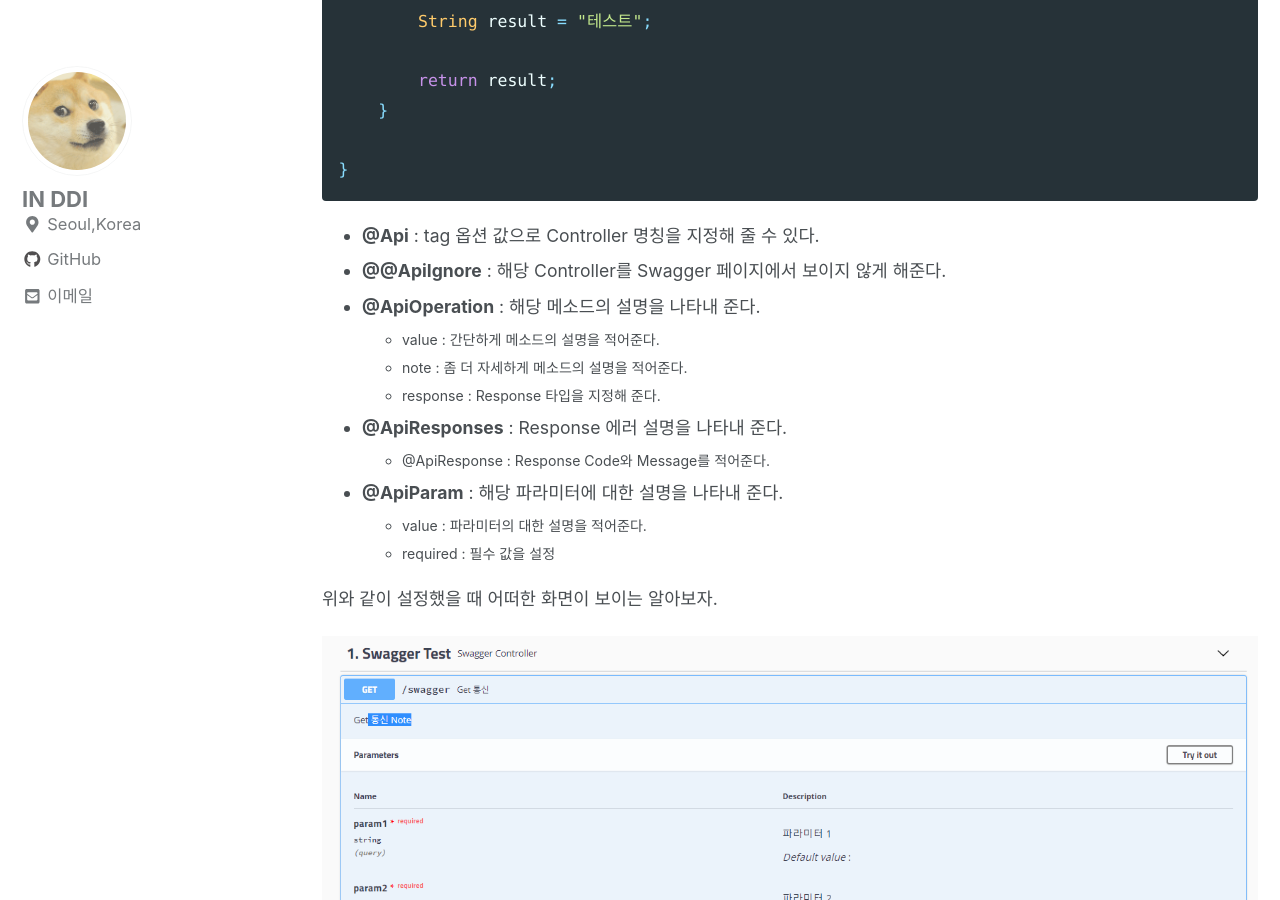
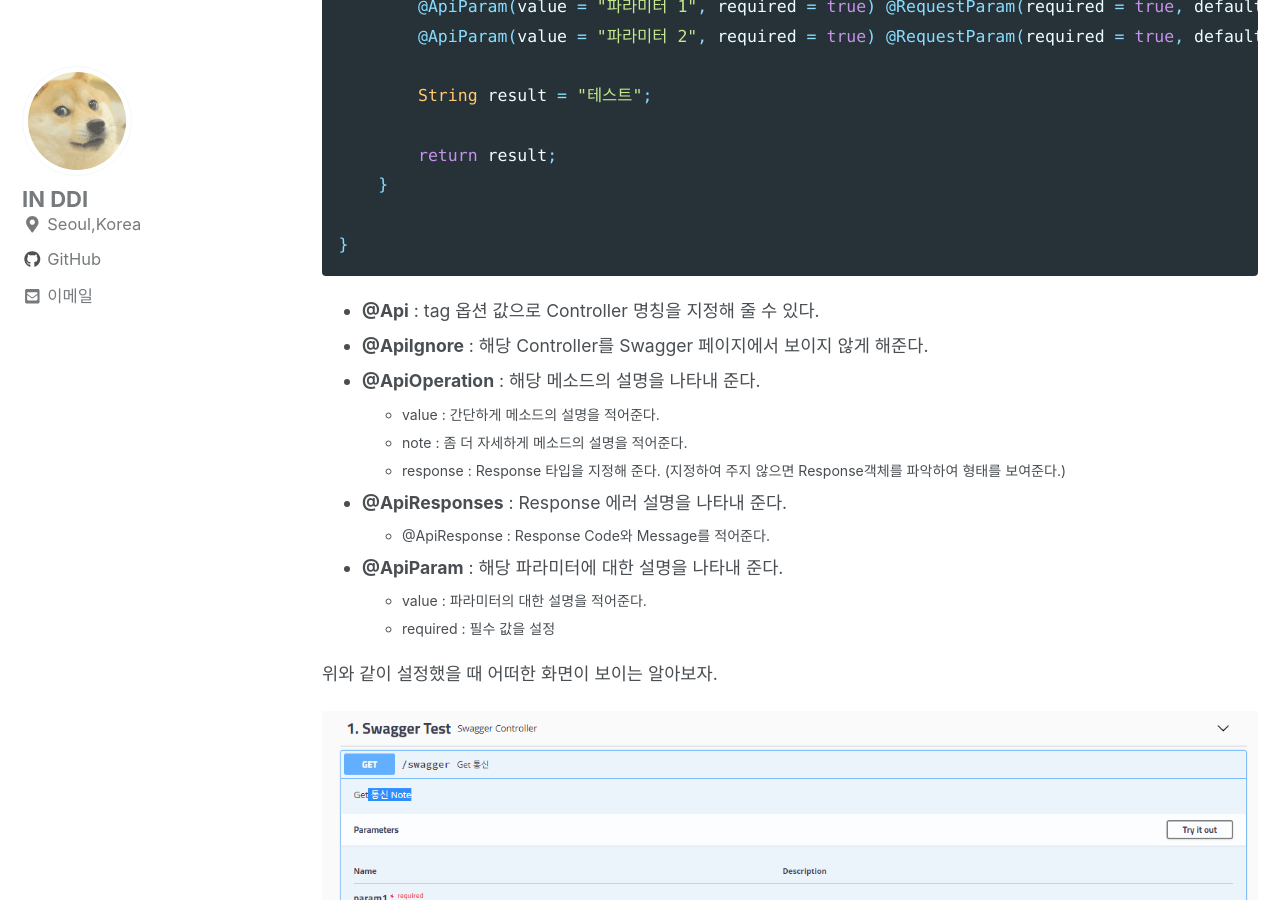
Before and after one commit to InSeok9068/inseok9068.github.io, a Jekyll site: the page built from _posts/springboot/2020-06-22-springboot-swagger.md, in a window 1280 px wide and 900 px high, scrolled down 3797 px. Built offline with Jekyll 4.4.1, drawn with Linux system fonts in a browser that asks for light colours; cached includes are drawn as plain includes; nearby versions of some CDN libraries; comment, search, counter and statistics services are not loaded; some of the changed text lies outside the part shown.

Commit message:
데이트

````diff
--- a/_posts/springboot/2020-06-22-springboot-swagger.md
+++ b/_posts/springboot/2020-06-22-springboot-swagger.md
@@ -61,6 +61,7 @@ dependencies {
     /*-----------------------------------------------------------------------*/
 }
 ```
+
 ---
 
 ### 2. Java Configration 추가
@@ -111,6 +112,9 @@ URL에 **http://localhost:8080/swagger-ui.html#/**를 입력해보면
 
 아래와 같은 화면이 뜨면 정상적으로 Swagger2 기초 설정이 완료되었다.
 
+- 여기서 하나 팁으로는 **description**에 대한 값은 String으로 하여 HTML문법을 사용해주면 <br>
+  좀 더 다양한하게 설명이 가능하다.
+
 ![IMAGE1](/assets/images/post/2020-06-22-springboot-swagger-image1.PNG)
 
 ---
@@ -142,11 +146,11 @@ public class SwaggerController {
 ```
 
 - **@Api** : tag 옵션 값으로 Controller 명칭을 지정해 줄 수 있다.
-- **@@ApiIgnore** : 해당 Controller를 Swagger 페이지에서 보이지 않게 해준다.
+- **@ApiIgnore** : 해당 Controller를 Swagger 페이지에서 보이지 않게 해준다.
 - **@ApiOperation** : 해당 메소드의 설명을 나타내 준다.
   - value : 간단하게 메소드의 설명을 적어준다.
   - note : 좀 더 자세하게 메소드의 설명을 적어준다.
-  - response : Response 타입을 지정해 준다.
+  - response : Response 타입을 지정해 준다. (지정하여 주지 않으면 Response객체를 파악하여 형태를 보여준다.)
 - **@ApiResponses** : Response 에러 설명을 나타내 준다.
   - @ApiResponse : Response Code와 Message를 적어준다.
 - **@ApiParam** : 해당 파라미터에 대한 설명을 나타내 준다.
@@ -181,8 +185,10 @@ public class User {
 
 - **@ApiModel** : 해당 클래스가 Api 통신할 때 사용되는 클래스임을 명시해 준다.
 - **@ApiModelProperty** : 해당 변수의 설명을 나태내 준다.
-  - value : 변수에 대한 설명을 적어준다.
+  - value : 변수에 대한 간단한 설명을 적어준다.
+  - note : 변수에 대한 자세한 설명을 적어준다.
   - required : 필수 값을 설정
+  - hidden : Hidden
 
 ```java
 @ApiOperation(value = "Post 통신", notes = "Post 통신 Note", response = String.class)
````
Also changed, not shown: other parts of _posts/springboot/2020-06-22-springboot-swagger.md (+1 -1 lines).
